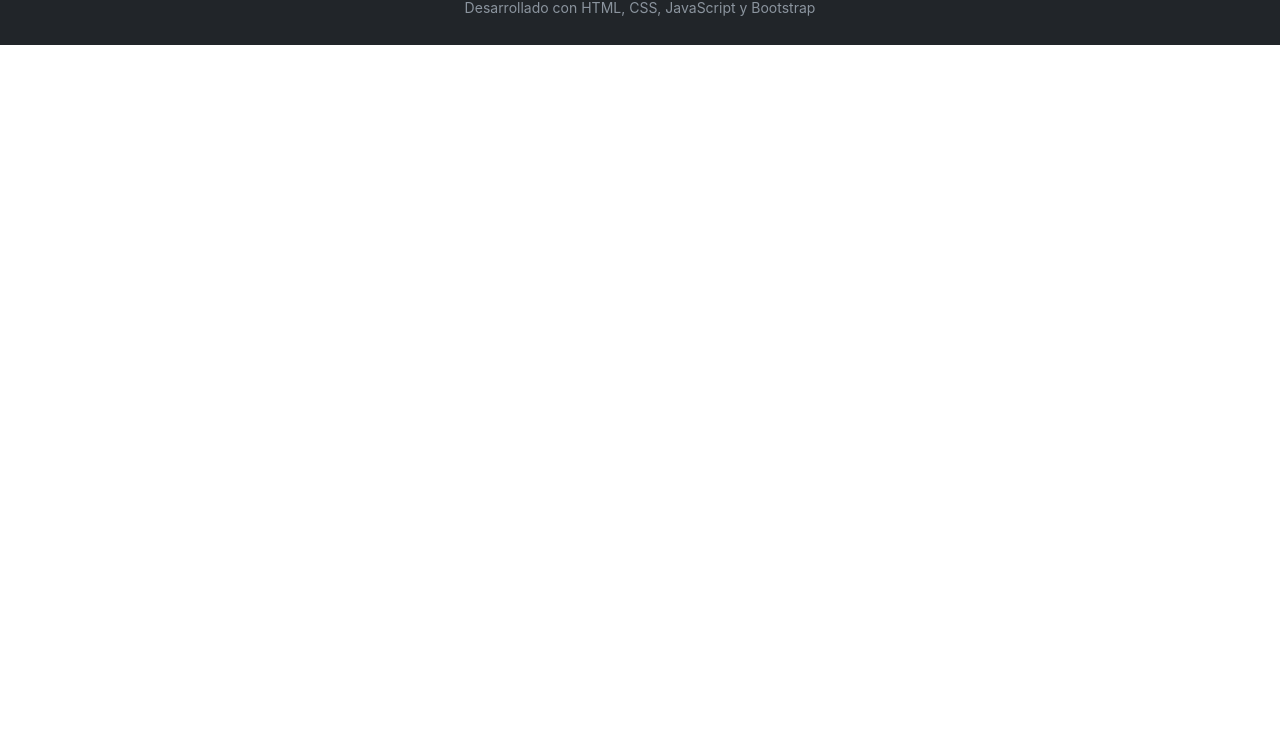
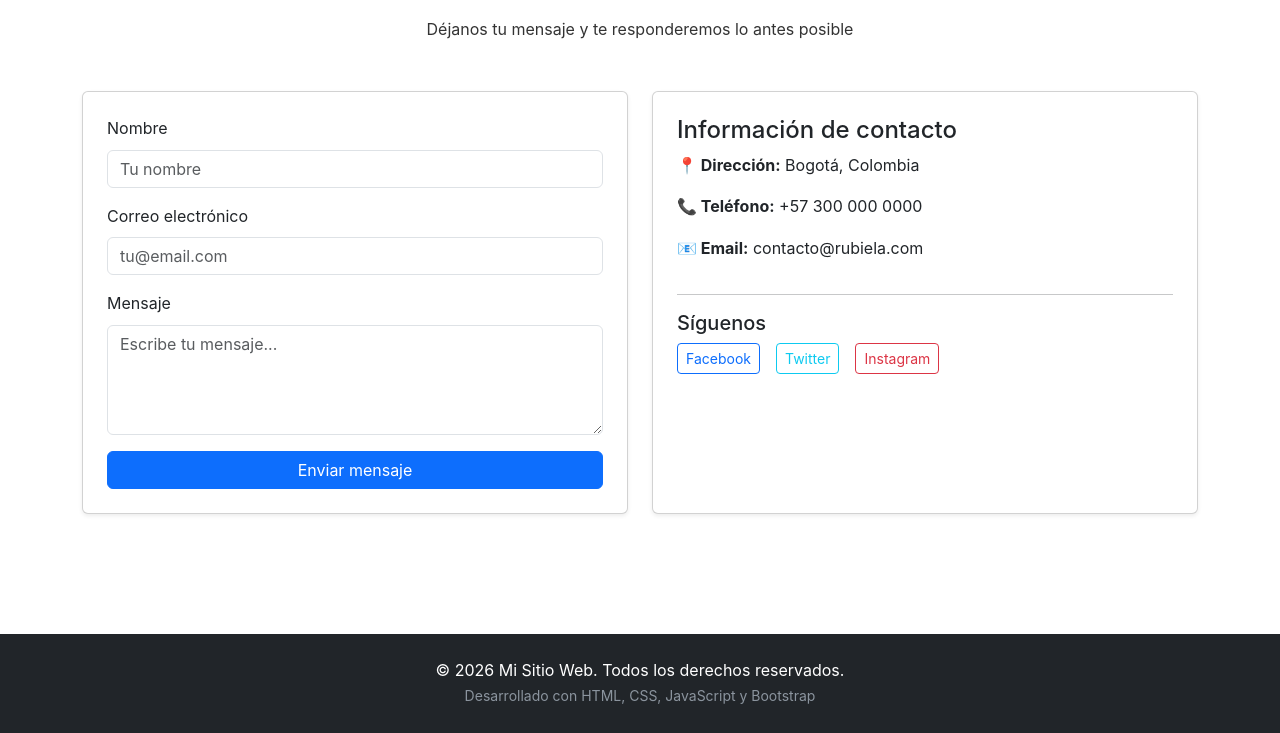
Before and after one commit to rubisabel00/actividadGi, a plain HTML site: page public/contactos.html in a window 1280 px wide. Shown: the part 167-900 px from the top of the page. Before the commit the page ends 800 px from the top, so only its background shows below. Drawn offline with nearby package versions, Linux system fonts and the light colour scheme.

Commit message:
feat: add main contactsPage

```diff
--- a/public/contactos.html
+++ b/public/contactos.html
@@ -42,6 +42,58 @@
 
     <!-- Contenido Principal -->
     <main>
+        <section class="py-5">
+        <div class="container">
+            <h1 class="text-center mb-4">Contáctanos</h1>
+            <p class="text-center mb-5">Déjanos tu mensaje y te responderemos lo antes posible</p>
+
+            <div class="row">
+                <!-- Formulario -->
+                <div class="col-md-6 mb-4">
+                    <div class="card shadow-sm p-4">
+                        <form>
+                            <div class="mb-3">
+                                <label class="form-label">Nombre</label>
+                                <input type="text" class="form-control" placeholder="Tu nombre" required>
+                            </div>
+
+                            <div class="mb-3">
+                                <label class="form-label">Correo electrónico</label>
+                                <input type="email" class="form-control" placeholder="tu@email.com" required>
+                            </div>
+
+                            <div class="mb-3">
+                                <label class="form-label">Mensaje</label>
+                                <textarea class="form-control" rows="4" placeholder="Escribe tu mensaje..." required></textarea>
+                            </div>
+
+                            <button type="submit" class="btn btn-primary w-100">Enviar mensaje</button>
+                        </form>
+                    </div>
+                </div>
+
+                <!-- Información de contacto -->
+                <div class="col-md-6 mb-4">
+                    <div class="card shadow-sm p-4 h-100">
+                        <h4>Información de contacto</h4>
+                        <p><strong>📍 Dirección:</strong> Bogotá, Colombia</p>
+                        <p><strong>📞 Teléfono:</strong> +57 300 000 0000</p>
+                        <p><strong>📧 Email:</strong> contacto@rubiela.com</p>
+
+                        <hr>
+
+                        <h5>Síguenos</h5>
+                        <div class="d-flex gap-3">
+                            <a href="#" class="btn btn-outline-primary btn-sm">Facebook</a>
+                            <a href="#" class="btn btn-outline-info btn-sm">Twitter</a>
+                            <a href="#" class="btn btn-outline-danger btn-sm">Instagram</a>
+                        </div>
+                    </div>
+                </div>
+            </div>
+
+        </div>
+    </section>
     </main>
 
     <!-- Footer -->
```
